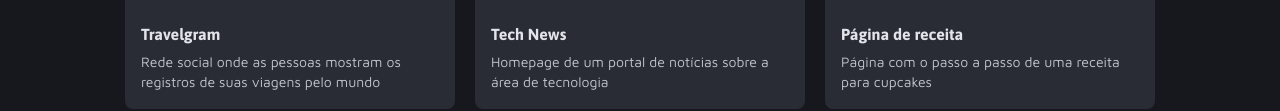
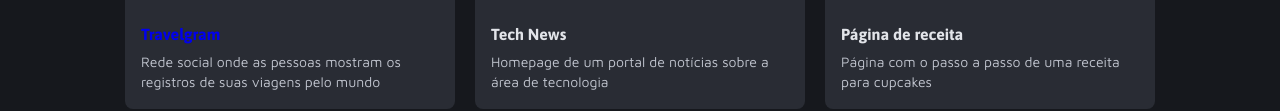
Before and after one commit to wallisonRds/portflio-wallison-rocketseat, a plain HTML site: page index.html in a window 1280 px wide. Shown: the part 1103-1214 px from the top of the page. Drawn offline with Linux system fonts and the light colour scheme.

Commit message:
adicionando links

```diff
--- a/index.html
+++ b/index.html
@@ -83,7 +83,9 @@
             alt=" Rede social onde as pessoas mostram os registros de suas viagens
             pelo mundo"
           />
-          <h1 class="h1-sm">Travelgram</h1>
+          <h1 class="h1-sm">
+            <a href="https://wallisonrds.github.io/Travelgram">  Travelgram</a>
+          </h1>
           <figcaption class="figcaption-p">
             Rede social onde as pessoas mostram os registros de suas viagens
             pelo mundo
```
